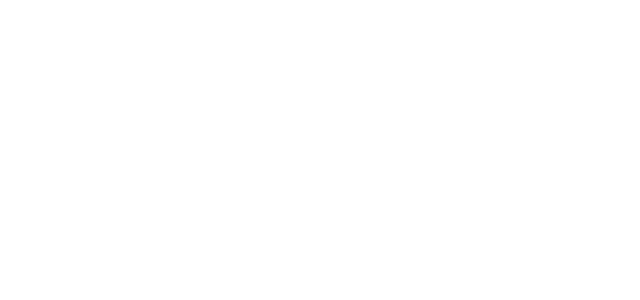
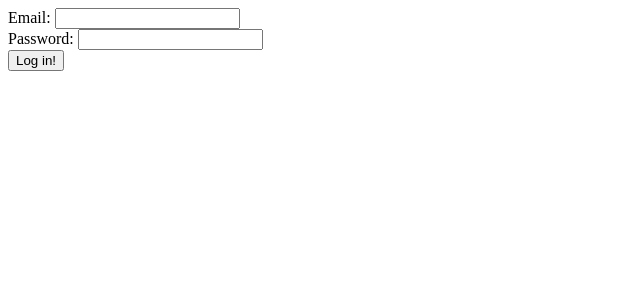
Before and after one commit to ArmandoVargasArciga/CMPS-3390-Project3, a Vue app: page /login in a window 1280 px wide. Before the commit this address had no page. Shown: the top 300 px of the page, without its empty margins (0-640 px from the left). Built offline with nearby package versions, Linux system fonts and the light colour scheme.

Commit message:
login works now just need to do the routing between pages now

```diff
--- a/src/router/index.js
+++ b/src/router/index.js
@@ -3,6 +3,7 @@
 import HomePage from '@/views/HomePage.vue'
 import Print from '@/views/print.vue'
 import SignUp from '@/views/signUp.vue'
+import LoginPage from '@/views/loginPage.vue'
 
 
 const router = createRouter({
@@ -25,6 +26,11 @@
       name: "signUp",
       component: SignUp
     },
+    {
+      path: "/login",
+      name: "login",
+      component: LoginPage
+    },
 
 
 
--- /dev/null
+++ b/src/views/loginPage.vue
@@ -0,0 +1,36 @@
+<script setup>
+import { ref } from 'vue';
+import axios from 'axios';
+
+const email = ref('');
+const password = ref('');
+
+const logIn = async() => {
+    try{
+        const res = await axios.post("http://localhost:3000/login", {
+            email: email.value,
+            password: password.value
+    })
+    localStorage.setItem('token', res.data.token)
+    alert('Login successful!')
+    } catch(e){
+        alert("Login failed: " + e.response.data.error)
+    }
+}
+</script>
+
+<template>
+    <form @submit.prevent="logIn">
+        <label for="email">Email: </label>
+        <input v-model="email"><br>
+        <label for="password">Password: </label>
+        <input v-model="password"><br>
+
+        <button type="submit">Log in!</button>
+
+    </form>
+</template>
+
+<style>
+
+</style>
```
